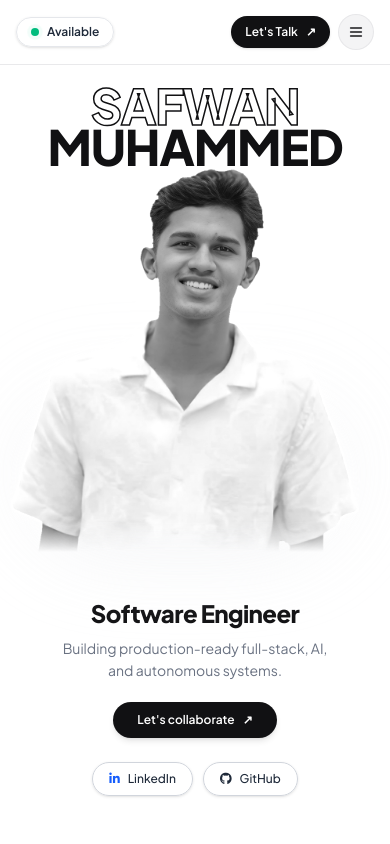
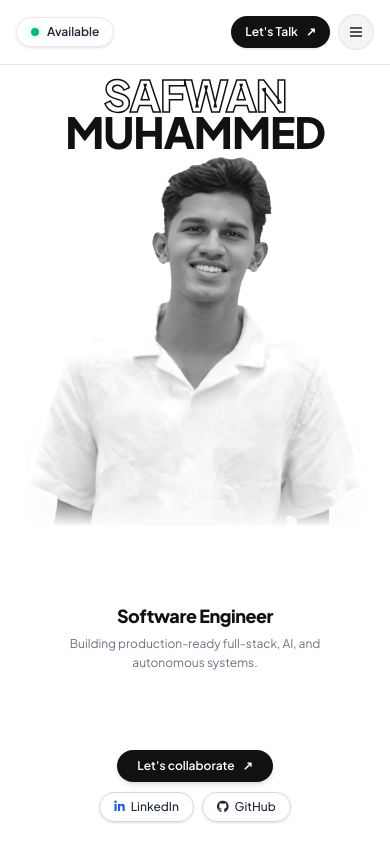
Before and after one commit to Saf369/portfolio, a Next.js app: page / in a window 390 px wide. Built offline with nearby package versions, Linux system fonts and the light colour scheme.

Commit message:
some edits

```diff
--- a/src/app/globals.css
+++ b/src/app/globals.css
@@ -13,7 +13,7 @@
   --shadow-window: 0 30px 60px -15px rgba(0, 0, 0, 0.18), 0 0 0 1px rgba(0, 0, 0, 0.12);
   --shadow-pill: 0 4px 14px 0 rgba(0, 0, 0, 0.05);
   --shadow-glow-green: 0 0 15px rgba(34, 197, 94, 0.55);
-  --shadow-floating-ui: 0 20px 40px -10px rgba(0,0,0,0.25);
+  --shadow-floating-ui: 0 20px 40px -10px rgba(0, 0, 0, 0.25);
 }
 
 /* Base document styling */
@@ -42,13 +42,22 @@ body.home-slider-mode {
 
 @media (min-width: 640px) {
   body.home-slider-mode {
-    padding: 1.5rem; /* sm:p-6 */
+    padding: 1.5rem;
+    /* sm:p-6 */
   }
 }
 
 @media (min-width: 1024px) {
   body.home-slider-mode {
-    padding: 2rem; /* lg:p-8 */
+    padding: 2rem;
+    /* lg:p-8 */
+  }
+}
+
+/* Ensure slide panels don't cause overflow on any device */
+@media (max-width: 639px) {
+  .slide-panel {
+    overflow-y: auto;
   }
 }
 
@@ -66,12 +75,13 @@ body.works-page-mode {
 .text-stroke-outline {
   color: transparent;
   -webkit-text-stroke: 2px #111113;
-  text-stroke: 2px #111113;
-  transition: all 0.4s ease;
+  transition: color 0.4s ease;
 }
+
 .text-stroke-outline:hover {
   color: #111113;
 }
+
 @media (max-width: 768px) {
   .text-stroke-outline {
     -webkit-text-stroke: 1.5px #111113;
@@ -86,6 +96,7 @@ body.works-page-mode {
   background: #ffffff;
   transition: background-color 0.65s cubic-bezier(0.16, 1, 0.3, 1), border-color 0.65s cubic-bezier(0.16, 1, 0.3, 1);
 }
+
 @media (max-width: 639px) {
   .window-card-container {
     border: none;
@@ -93,10 +104,12 @@ body.works-page-mode {
     box-shadow: none;
   }
 }
+
 .window-card-container.dark-theme-active {
   border-color: rgba(255, 255, 255, 0.2);
   box-shadow: 0 35px 80px -15px rgba(0, 0, 0, 0.65), 0 0 0 1px rgba(255, 255, 255, 0.08);
 }
+
 @media (max-width: 639px) {
   .window-card-container.dark-theme-active {
     border: none;
@@ -113,27 +126,33 @@ body.works-page-mode {
   height: 100%;
   opacity: 0;
   pointer-events: none;
-  transform: translateY(100%) scale(0.97);
-  transition: transform 0.75s cubic-bezier(0.16, 1, 0.3, 1), opacity 0.6s cubic-bezier(0.16, 1, 0.3, 1);
+  transform: translateY(100%);
+  transition: transform 0.26s cubic-bezier(0.16, 1, 0.3, 1), opacity 0.18s ease-out;
   will-change: transform, opacity;
+  backface-visibility: hidden;
+  -webkit-backface-visibility: hidden;
+  transform-style: preserve-3d;
   z-index: 10;
 }
+
 .slide-panel.active-slide {
   opacity: 1;
   pointer-events: auto;
-  transform: translateY(0%) scale(1);
+  transform: translateY(0%);
   z-index: 20;
 }
+
 .slide-panel.slide-above {
   opacity: 0;
   pointer-events: none;
-  transform: translateY(-100%) scale(0.97);
+  transform: translateY(-100%);
   z-index: 10;
 }
+
 .slide-panel.slide-below {
   opacity: 0;
   pointer-events: none;
-  transform: translateY(100%) scale(0.97);
+  transform: translateY(100%);
   z-index: 10;
 }
 
@@ -143,25 +162,44 @@ body.works-page-mode {
   transform-origin: bottom center;
 }
 
-/* Static Portrait Size & Placement on Desktop */
-.portrait-stage-large,
-.portrait-stage-compact {
-  height: 410px;
-  transform: scale(1.0) translateY(-10px);
-  z-index: 30;
-  transition: none;
+/* Fluid dynamic portrait scaling across all device ratios */
+@media (min-width: 768px) {
+  .portrait-stage-large,
+  .portrait-stage-compact {
+    height: clamp(340px, min(48vh, 46vw), 480px);
+    max-width: clamp(320px, 36vw, 500px);
+    transform: translateY(0);
+    z-index: 30;
+    transition: none;
+  }
 }
 
-@media (max-width: 640px) {
+/* Fluid portrait on mobile (< 768px) — dynamically fills vertical space to occupy neatly */
+@media (max-width: 767px) {
   .portrait-stage-large,
   .portrait-stage-compact {
-    height: 370px !important;
-    transform: scale(1.04) translateX(-10px) translateY(-28px) !important;
+    height: 100% !important;
+    max-height: 44dvh !important;
+    min-height: 140px !important;
+    width: auto !important;
+    max-width: 100% !important;
+    transform: none !important;
     transform-origin: bottom center !important;
     transition: none !important;
+    margin: 0 auto !important;
   }
+
   .portrait-floating {
     animation: none !important;
+  }
+}
+
+/* Extra short viewports (landscape phones or short screens) */
+@media (max-height: 520px) {
+  .portrait-stage-large,
+  .portrait-stage-compact {
+    max-height: 32vh !important;
+    min-height: 100px !important;
   }
 }
 
@@ -170,6 +208,7 @@ body.works-page-mode {
   position: relative;
   overflow: hidden;
 }
+
 .btn-shimmer::before {
   content: '';
   position: absolute;
@@ -182,6 +221,7 @@ body.works-page-mode {
   transition: transform 0.75s cubic-bezier(0.4, 0, 0.2, 1);
   pointer-events: none;
 }
+
 .btn-shimmer:hover::before {
   transform: translateX(100%);
 }
@@ -190,6 +230,7 @@ body.works-page-mode {
   position: relative;
   overflow: hidden;
 }
+
 .btn-shimmer-light::before {
   content: '';
   position: absolute;
@@ -202,6 +243,7 @@ body.works-page-mode {
   transition: transform 0.75s cubic-bezier(0.4, 0, 0.2, 1);
   pointer-events: none;
 }
+
 .btn-shimmer-light:hover::before {
   transform: translateX(100%);
 }
@@ -210,6 +252,7 @@ body.works-page-mode {
 .no-scrollbar::-webkit-scrollbar {
   display: none;
 }
+
 .no-scrollbar {
   -ms-overflow-style: none;
   scrollbar-width: none;
@@ -217,9 +260,17 @@ body.works-page-mode {
 
 /* Floating Card Tilt Animation */
 @keyframes floatPhonePreview {
-  0%, 100% { transform: rotate(5deg) translateY(0px); }
-  50% { transform: rotate(3.5deg) translateY(-5px); }
+
+  0%,
+  100% {
+    transform: rotate(5deg) translateY(0px);
+  }
+
+  50% {
+    transform: rotate(3.5deg) translateY(-5px);
+  }
 }
+
 .floating-mockup-animate {
   animation: floatPhonePreview 5s ease-in-out infinite;
 }
--- a/src/components/slides/ExperienceSlide.tsx
+++ b/src/components/slides/ExperienceSlide.tsx
@@ -69,9 +69,11 @@ const EXPERIENCES: ExperienceItem[] = [
 const TimelineRow = ({
   item,
   index,
+  isActive,
 }: {
   item: ExperienceItem;
   index: number;
+  isActive: boolean;
 }) => {
   const [isHovered, setIsHovered] = useState(false);
   const mouseX = useMotionValue(0);
@@ -110,11 +112,10 @@ const TimelineRow = ({
 
       {/* Compact Timeline Row Card */}
       <motion.div
-        variants={{
-          hidden: { opacity: 0, x: -10 },
-          show: { opacity: 1, x: 0, transition: { duration: 0.35, ease: "easeOut" } },
-        }}
-        className="flex flex-col sm:flex-row sm:items-center justify-between gap-1.5 sm:gap-2 px-3.5 sm:px-5 lg:px-6 py-2.5 sm:py-3 lg:py-4 rounded-xl lg:rounded-2xl bg-white/[0.02] hover:bg-white/[0.05] border border-white/5 hover:border-white/15 transition-all duration-200"
+        initial={{ opacity: 0, x: -16, y: 4 }}
+        animate={isActive ? { opacity: 1, x: 0, y: 0 } : { opacity: 0, x: -16, y: 4 }}
+        transition={isActive ? { duration: 0.28, delay: 0.02 + index * 0.02, ease: [0.16, 1, 0.3, 1] } : { duration: 0.15 }}
+        className="flex flex-col sm:flex-row sm:items-center justify-between gap-1.5 sm:gap-2 px-3.5 sm:px-5 lg:px-6 py-2.5 sm:py-3 lg:py-4 rounded-xl lg:rounded-2xl bg-white/[0.02] hover:bg-white/[0.05] border border-white/5 hover:border-white/15 transition-colors duration-200"
       >
         <div className="flex flex-col sm:flex-row sm:items-center gap-1 sm:gap-6 min-w-0">
           <div className="min-w-[140px] sm:min-w-[210px] lg:min-w-[250px] shrink-0">
@@ -216,15 +217,14 @@ const TimelineRow = ({
 };
 
 export default function ExperienceSlide({ isActive, isAbove, isBelow }: ExperienceSlideProps) {
-  const containerClass = `slide-panel flex flex-col justify-between overflow-hidden bg-[#222222] ${
-    isActive ? 'active-slide' : isAbove ? 'slide-above' : 'slide-below'
-  }`;
+  const containerClass = `slide-panel flex flex-col justify-between overflow-hidden bg-[#222222] ${isActive ? 'active-slide' : isAbove ? 'slide-above' : 'slide-below'
+    }`;
 
   const listContainer = {
     hidden: { opacity: 0 },
     show: {
       opacity: 1,
-      transition: { staggerChildren: 0.1, delayChildren: 0.1 },
+      transition: { staggerChildren: 0.03, delayChildren: 0.01 },
     },
   };
 
@@ -246,19 +246,17 @@ export default function ExperienceSlide({ isActive, isAbove, isBelow }: Experien
         {/* Header Row */}
         <div className="relative z-10 flex items-end justify-between mb-2 sm:mb-4">
           <motion.h2
-            initial={{ opacity: 0 }}
-            whileInView={{ opacity: 1 }}
-            viewport={{ once: true }}
-            transition={{ duration: 0.45, ease: "linear" }}
+            initial={{ opacity: 0, y: 14 }}
+            animate={isActive ? { opacity: 1, y: 0 } : { opacity: 0, y: 14 }}
+            transition={isActive ? { duration: 0.3, delay: 0, ease: [0.16, 1, 0.3, 1] } : { duration: 0.15 }}
             className="text-2xl sm:text-3xl lg:text-4xl font-medium tracking-tight text-white flex items-center"
           >
             /EXPERIENCE
           </motion.h2>
           <motion.span
-            initial={{ opacity: 0 }}
-            whileInView={{ opacity: 1 }}
-            viewport={{ once: true }}
-            transition={{ duration: 0.45, ease: "linear", delay: 0.1 }}
+            initial={{ opacity: 0, y: 10 }}
+            animate={isActive ? { opacity: 1, y: 0 } : { opacity: 0, y: 10 }}
+            transition={isActive ? { duration: 0.28, delay: 0.02, ease: [0.16, 1, 0.3, 1] } : { duration: 0.15 }}
             className="text-xs sm:text-sm font-light text-gray-300 pb-1"
           >
             B.Tech IT '28
@@ -270,12 +268,11 @@ export default function ExperienceSlide({ isActive, isAbove, isBelow }: Experien
           <motion.div
             variants={listContainer as any}
             initial="hidden"
-            whileInView="show"
-            viewport={{ once: true }}
+            animate={isActive ? "show" : "hidden"}
             className="flex flex-col"
           >
             {EXPERIENCES.map((item, idx) => (
-              <TimelineRow key={item.company} item={item} index={idx} />
+              <TimelineRow key={item.company} item={item} index={idx} isActive={isActive} />
             ))}
           </motion.div>
         </div>
--- a/src/components/slides/HomeSlide.tsx
+++ b/src/components/slides/HomeSlide.tsx
@@ -18,99 +18,78 @@ export default function HomeSlide({
   toggleHeroState,
   goToSlide,
 }: HomeSlideProps) {
-  const containerClass = `slide-panel flex flex-col justify-between px-4 sm:px-12 pt-3 sm:pt-6 pb-4 sm:pb-8 overflow-hidden ${isActive ? 'active-slide' : isAbove ? 'slide-above' : 'slide-below'
+  const containerClass = `slide-panel flex flex-col justify-between px-4 sm:px-10 lg:px-12 pt-2 sm:pt-4 lg:pt-6 pb-3 sm:pb-6 lg:pb-8 overflow-y-auto no-scrollbar ${isActive ? 'active-slide' : isAbove ? 'slide-above' : 'slide-below'
     }`;
 
-  const heroStyle = {
-    opacity: '1',
-    transform: 'scale(1)',
-  };
-
-  const portraitClass = `portrait-container relative w-full max-w-md flex justify-center -mb-2 z-30 overflow-hidden portrait-stage-large`;
-
   const socialContainer = {
-    hidden: { opacity: 0 },
+    hidden: { opacity: 0, y: 18 },
     show: {
       opacity: 1,
-      transition: { staggerChildren: 0.04, delayChildren: 0.95 }
-    }
+      y: 0,
+      transition: {
+        duration: 0.6,
+        delayChildren: 0.22,
+        staggerChildren: 0.08,
+        ease: [0.16, 1, 0.3, 1],
+      },
+    },
   };
 
   const socialItem = {
-    hidden: { opacity: 0 },
-    show: { opacity: 1, transition: { duration: 0.45, ease: "linear" } }
+    hidden: { opacity: 0, y: 12 },
+    show: {
+      opacity: 1,
+      y: 0,
+      transition: { duration: 0.45, ease: [0.16, 1, 0.3, 1] },
+    },
   };
 
   return (
     <div className={containerClass} id="slide-0" style={{ zIndex: isActive ? 20 : 10 }}>
-      {/* Center Huge Display Typography */}
+      {/* Center Huge Display Typography - smoothly scales with viewport width & height */}
       <div
-        className="w-full text-center mt-2 sm:mt-4 select-none pointer-events-none z-10 transition-transform duration-700 ease-out"
+        className="w-full text-center mt-1 sm:mt-2 select-none pointer-events-none z-10 shrink-0"
         id="hero-typography-container"
-        style={heroStyle}
       >
         <motion.h1
-          initial={{ opacity: 0, fontWeight: 200 }}
-          animate={{ opacity: [0, 0.08, 0.08, 1], fontWeight: [200, 200, 200, 800] }}
-          transition={{ duration: 0.7, times: [0, 0.1, 0.42, 1], ease: [0.16, 1, 0.3, 1] }}
-          className="text-[12.5vw] sm:text-[10vw] lg:text-[145px] tracking-tight leading-[0.85] uppercase flex flex-col items-center justify-center font-sans">
-          <span className="text-stroke-outline pointer-events-auto transition-transform hover:scale-[1.01] inline-block duration-300">
+          initial={{ opacity: 0, y: 16 }}
+          animate={isActive ? { opacity: 1, y: 0 } : { opacity: 0, y: 16 }}
+          transition={isActive ? { duration: 0.3, delay: 0, ease: [0.16, 1, 0.3, 1] } : { duration: 0.15 }}
+          className="text-[clamp(2.2rem,min(11vw,9vh),3.6rem)] sm:text-[clamp(3.6rem,min(9.5vw,11.5vh),5.5rem)] lg:text-[clamp(5.5rem,min(10vw,14vh),145px)] font-extrabold tracking-tight leading-[0.86] uppercase flex flex-col items-center justify-center font-sans"
+        >
+          <span className="text-stroke-outline pointer-events-auto inline-block">
             SAFWAN
           </span>
-          <span className="text-[#111113] inline-block transition-transform hover:scale-[1.01] duration-300 pointer-events-auto">
+          <span className="text-[#111113] inline-block pointer-events-auto">
             MUHAMMED
           </span>
         </motion.h1>
       </div>
 
-      {/* Hero Bottom Content Grid with Dynamic Cutout Portrait Center */}
-      <div className="relative w-full flex flex-col md:flex-row items-center md:items-end justify-between mt-auto z-20 pt-2 pb-2">
-        {/* Left: UI/UX Designer & Action */}
-        <motion.div
-          initial={{ opacity: 0 }}
-          animate={{ opacity: 1 }}
-          transition={{ duration: 0.45, delay: 0.8, ease: "linear" }}
-          className="w-full md:w-1/3 text-center md:text-left mb-6 md:mb-10 z-20 transition-opacity duration-500 order-2 md:order-1 mt-6 md:mt-0">
-          <h2 className="text-2xl sm:text-3xl font-extrabold tracking-tight text-[#111113]">
-            Software Engineer
-          </h2>
-          <p className="text-gray-500 text-sm sm:text-[15px] leading-relaxed mt-2 max-w-[280px] mx-auto md:mx-0">
-            Building production-ready full-stack, AI, and autonomous systems.
-          </p>
-          <button
-            className="btn-shimmer mt-5 inline-flex items-center gap-2 px-6 py-2.5 rounded-full bg-[#111113] hover:bg-neutral-800 text-white text-xs sm:text-sm font-semibold transition-all duration-300 transform hover:scale-105 active:scale-95 shadow-md hover:shadow-xl group"
-            onClick={() => goToSlide(4)}
-          >
-            <span className="">Let's collaborate</span>
-            <span className="transition-transform duration-300 group-hover:translate-x-1 group-hover:-translate-y-1">
-              ↗
-            </span>
-          </button>
-        </motion.div>
-
-        {/* Center Portrait */}
+      {/* Hero Content Area - flex-1 dynamically fills middle area on all aspect ratios */}
+      <div className="relative w-full flex flex-col md:flex-row items-center md:items-end justify-between z-20 pt-1 pb-1 flex-1 min-h-0">
+        {/* Center Portrait - on mobile flex-1 items-end, on desktop absolute bottom-0 */}
         <div
-          className={`${portraitClass} order-1 md:order-2 mx-auto md:absolute md:bottom-0 md:left-[calc(65%-90px)] md:-translate-x-1/2 md:h-[480px] md:max-w-[500px]`}
+          className="portrait-container portrait-stage-large relative flex items-end justify-center z-20 overflow-hidden md:overflow-visible order-1 md:order-2 mx-auto md:absolute md:bottom-0 md:left-1/2 md:-translate-x-1/2 lg:left-[58%] xl:left-[calc(65%-90px)] md:h-[clamp(340px,min(48vh,46vw),480px)] md:max-w-[clamp(320px,36vw,500px)] flex-1 md:flex-initial w-full md:w-auto my-auto md:my-0"
           id="hero-portrait-box"
           style={{
-            overflow: 'visible',
             alignItems: 'flex-end',
             justifyContent: 'center',
             zIndex: 30,
             pointerEvents: 'auto',
           }}
         >
-          <div className="absolute inset-x-4 bottom-0 h-48 bg-gradient-to-t from-gray-200/70 to-transparent rounded-full blur-2xl opacity-70 group-hover:opacity-100 transition-opacity duration-500 pointer-events-none"></div>
+          <div className="absolute inset-x-2 bottom-0 h-28 sm:h-40 bg-gradient-to-t from-gray-200/60 to-transparent rounded-full blur-xl opacity-70 pointer-events-none"></div>
           <motion.img
-            initial={{ opacity: 0 }}
-            animate={{ opacity: 1 }}
-            transition={{ duration: 0.45, delay: 1.1, ease: "linear" }}
+            initial={{ opacity: 0, y: 20 }}
+            animate={isActive ? { opacity: 1, y: 0 } : { opacity: 0, y: 20 }}
+            transition={isActive ? { duration: 0.32, delay: 0.02, ease: [0.16, 1, 0.3, 1] } : { duration: 0.15 }}
             alt="Safwan Muhammed Portrait"
-            className="portrait-floating relative w-auto max-w-full object-contain sm:object-cover object-top h-full md:h-[410px] lg:h-[430px] contrast-125 brightness-95 filter grayscale transition-all duration-700 ease-out"
+            className="portrait-floating relative w-auto max-w-full h-full object-contain object-bottom"
             id="hero-portrait-img"
             src="/portrait.png?v=4"
             style={{
-              objectPosition: 'center top',
+              objectPosition: 'center bottom',
               transformOrigin: 'center bottom 0px',
               filter: 'grayscale(100%) contrast(1.05) drop-shadow(0 0 8px rgba(255, 255, 255, 0.85))',
               maskImage: 'linear-gradient(black 0%, black 92%, transparent 100%)',
@@ -118,33 +97,67 @@ export default function HomeSlide({
           />
         </div>
 
-        {/* Right: Social Links */}
+        {/* Left: Software Engineer */}
         <motion.div
-          variants={socialContainer as any}
-          initial="hidden"
-          animate="show"
-          className="w-full md:w-1/3 flex flex-row md:flex-col items-center md:items-end justify-center md:justify-end gap-2.5 mb-6 md:mb-10 z-20 flex-wrap order-3">
+          initial={{ opacity: 0, y: 14 }}
+          animate={isActive ? { opacity: 1, y: 0 } : { opacity: 0, y: 14 }}
+          transition={isActive ? { duration: 0.3, delay: 0.03, ease: [0.16, 1, 0.3, 1] } : { duration: 0.15 }}
+          className="w-full md:w-1/3 text-center md:text-left z-20 order-2 md:order-1 mt-1 sm:mt-2 md:mt-0 mb-1.5 sm:mb-2 md:mb-8 shrink-0"
+        >
+          <h2 className="text-lg sm:text-2xl md:text-3xl font-extrabold tracking-tight text-[#111113]">
+            Software Engineer
+          </h2>
+          <p className="text-gray-500 text-xs sm:text-sm md:text-[15px] leading-relaxed mt-1 sm:mt-1.5 max-w-[280px] sm:max-w-[320px] mx-auto md:mx-0">
+            Building production-ready full-stack, AI, and autonomous systems.
+          </p>
+        </motion.div>
+
+        {/* Right: Actions Block with Let's collaborate directly ABOVE LinkedIn and GitHub */}
+        <div
+          className="w-full md:w-1/3 flex flex-col items-center md:items-end justify-center md:justify-end gap-2.5 mb-1.5 sm:mb-2 md:mb-8 z-20 order-3 shrink-0"
+        >
+          {/* Let's collaborate - positioned directly ABOVE LinkedIn and GitHub */}
+          <motion.button
+            initial={{ opacity: 0, y: 12 }}
+            animate={isActive ? { opacity: 1, y: 0 } : { opacity: 0, y: 12 }}
+            transition={isActive ? { duration: 0.3, delay: 0.04, ease: [0.16, 1, 0.3, 1] } : { duration: 0.15 }}
+            className="btn-shimmer inline-flex items-center gap-2 px-5 py-2 sm:px-6 sm:py-2.5 rounded-full bg-[#111113] hover:bg-neutral-800 text-white text-xs sm:text-sm font-semibold transition-[transform,background-color,box-shadow] duration-200 hover:scale-105 active:scale-95 shadow-md hover:shadow-xl group"
+            onClick={() => goToSlide(4)}
+          >
+            <span>Let's collaborate</span>
+            <span className="transition-transform duration-200 group-hover:translate-x-1 group-hover:-translate-y-1">
+              ↗
+            </span>
+          </motion.button>
+
+          {/* Social Links (LinkedIn & GitHub) - directly BELOW Let's collaborate */}
+          <div className="flex items-center gap-2">
             <motion.a
-            variants={socialItem as any}
-            className="btn-shimmer-light flex items-center gap-2 px-4 py-2 rounded-full border border-gray-300 bg-white/95 hover:bg-gray-50 shadow-sm hover:shadow text-xs sm:text-sm font-medium text-gray-800 hover:border-black transition-all duration-300 hover:-translate-y-0.5 active:scale-95 group"
+              initial={{ opacity: 0, y: 10 }}
+              animate={isActive ? { opacity: 1, y: 0 } : { opacity: 0, y: 10 }}
+              transition={isActive ? { duration: 0.3, delay: 0.05, ease: [0.16, 1, 0.3, 1] } : { duration: 0.15 }}
+              className="btn-shimmer-light flex items-center gap-1.5 sm:gap-2 px-3.5 py-1.5 sm:px-4 sm:py-2 rounded-full border border-gray-300 bg-white/95 hover:bg-gray-50 shadow-sm hover:shadow text-xs sm:text-sm font-medium text-gray-800 hover:border-black transition-[transform,border-color,background-color,box-shadow] duration-200 hover:-translate-y-0.5 active:scale-95 group"
               href="https://www.linkedin.com/in/safmu"
               rel="noopener noreferrer"
               target="_blank"
             >
-            <i className="fa-brands fa-linkedin-in text-blue-600 transition-transform duration-300 group-hover:scale-110 group-hover:-rotate-12"></i>
-            <span className="">LinkedIn</span>
+              <i className="fa-brands fa-linkedin-in text-blue-600 transition-transform duration-200 group-hover:scale-110 group-hover:-rotate-12"></i>
+              <span>LinkedIn</span>
             </motion.a>
             <motion.a
-            variants={socialItem as any}
-            className="btn-shimmer-light flex items-center gap-2 px-4 py-2 rounded-full border border-gray-300 bg-white/95 hover:bg-gray-50 shadow-sm hover:shadow text-xs sm:text-sm font-medium text-gray-800 hover:border-black transition-all duration-300 hover:-translate-y-0.5 active:scale-95 group"
+              initial={{ opacity: 0, y: 12 }}
+              animate={isActive ? { opacity: 1, y: 0 } : { opacity: 0, y: 12 }}
+              transition={isActive ? { duration: 0.4, delay: 0.21, ease: [0.16, 1, 0.3, 1] } : { duration: 0.15 }}
+              className="btn-shimmer-light flex items-center gap-1.5 sm:gap-2 px-3.5 py-1.5 sm:px-4 sm:py-2 rounded-full border border-gray-300 bg-white/95 hover:bg-gray-50 shadow-sm hover:shadow text-xs sm:text-sm font-medium text-gray-800 hover:border-black transition-[transform,border-color,background-color,box-shadow] duration-200 hover:-translate-y-0.5 active:scale-95 group"
               href="https://github.com/Saf369"
               rel="noopener noreferrer"
               target="_blank"
             >
-            <i className="fa-brands fa-github text-gray-800 transition-transform duration-300 group-hover:scale-110 group-hover:rotate-12"></i>
-            <span className="">GitHub</span>
+              <i className="fa-brands fa-github text-gray-800 transition-transform duration-200 group-hover:scale-110 group-hover:rotate-12"></i>
+              <span>GitHub</span>
             </motion.a>
-        </motion.div>
+          </div>
+        </div>
       </div>
     </div>
   );
```
Also changed, not shown: src/app/page.tsx (+4 -5 lines), src/components/Header.tsx (+21 -35 lines), src/components/slides/ContactSlide.tsx (+23 -30 lines), src/components/slides/ServiceSlide.tsx (+24 -25 lines), src/components/slides/WorkSlide.tsx (+20 -23 lines), src/app/works/page.tsx (line endings or trailing spaces). Lines whose indentation alone changed are shown as unchanged.
